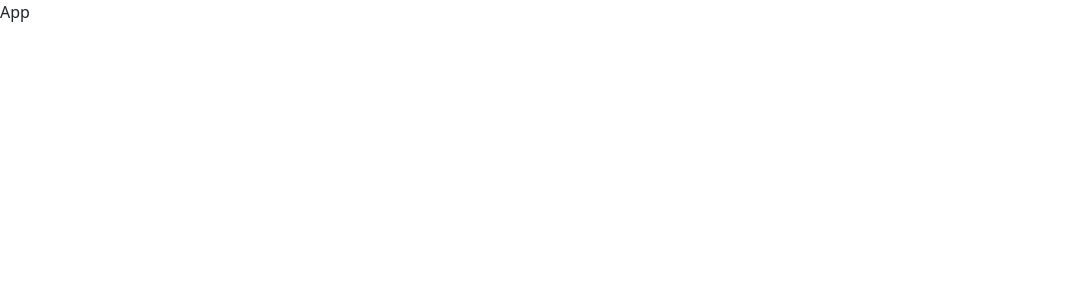
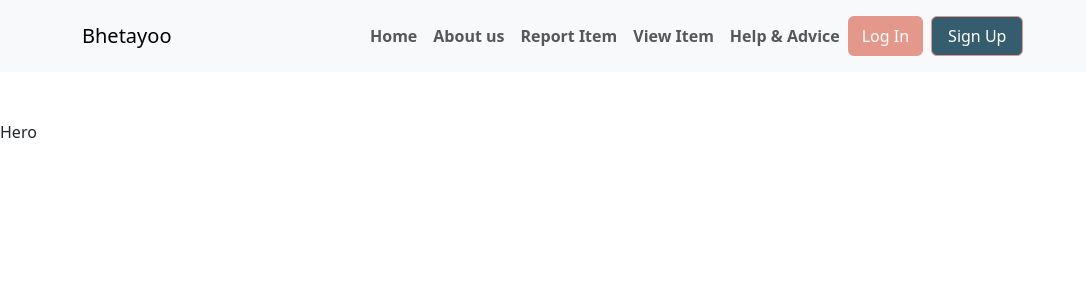
Before and after one commit to spd-sadim/Project---Lost-and-Found, a React (Vite) app in the folder client/: page / in a window 1280 px wide. Shown: the top 300 px of the page, without its empty margins (0-1086 px from the left). Built offline with nearby package versions, Linux system fonts and the light colour scheme.

Commit message:
feat: Add Route & components

```diff
--- a/client/src/App.jsx
+++ b/client/src/App.jsx
@@ -1,6 +1,14 @@
+import { Route, Routes } from "react-router";
+import NavbarNav from "./components/navbar/NavbarNav";
+import Home from "./pages/Home";
 
 export default function App() {
   return (
-    <div>App</div>
-  )
+    <>
+      <NavbarNav />
+      <Routes>
+        <Route index path="/" element={<Home />} />
+      </Routes>
+    </>
+  );
 }
--- a/client/src/index.css
+++ b/client/src/index.css
@@ -0,0 +1,4 @@
+:root {
+    --primary-color: #365d6d;
+    --sec-color: #e4978b;
+}
```
